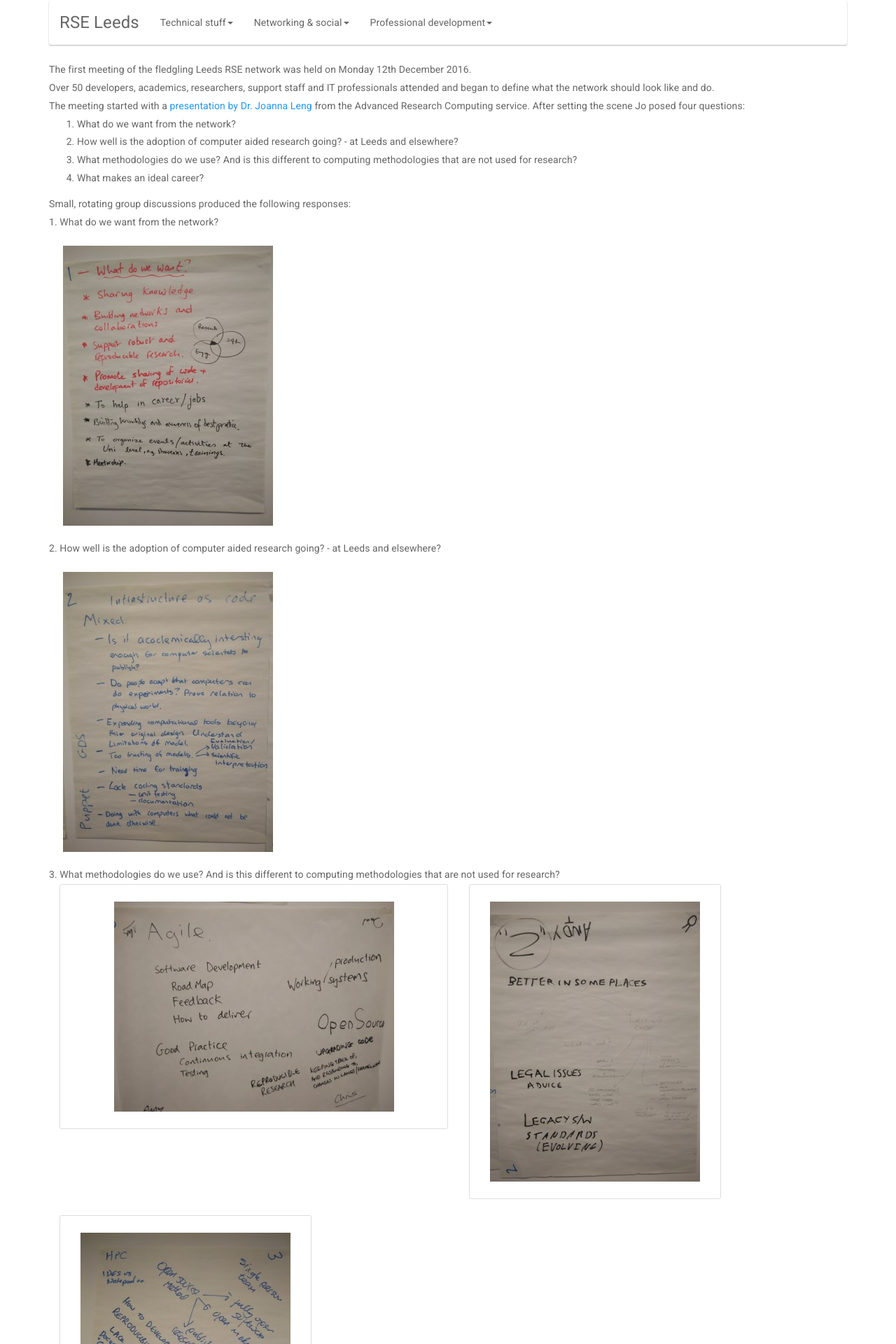
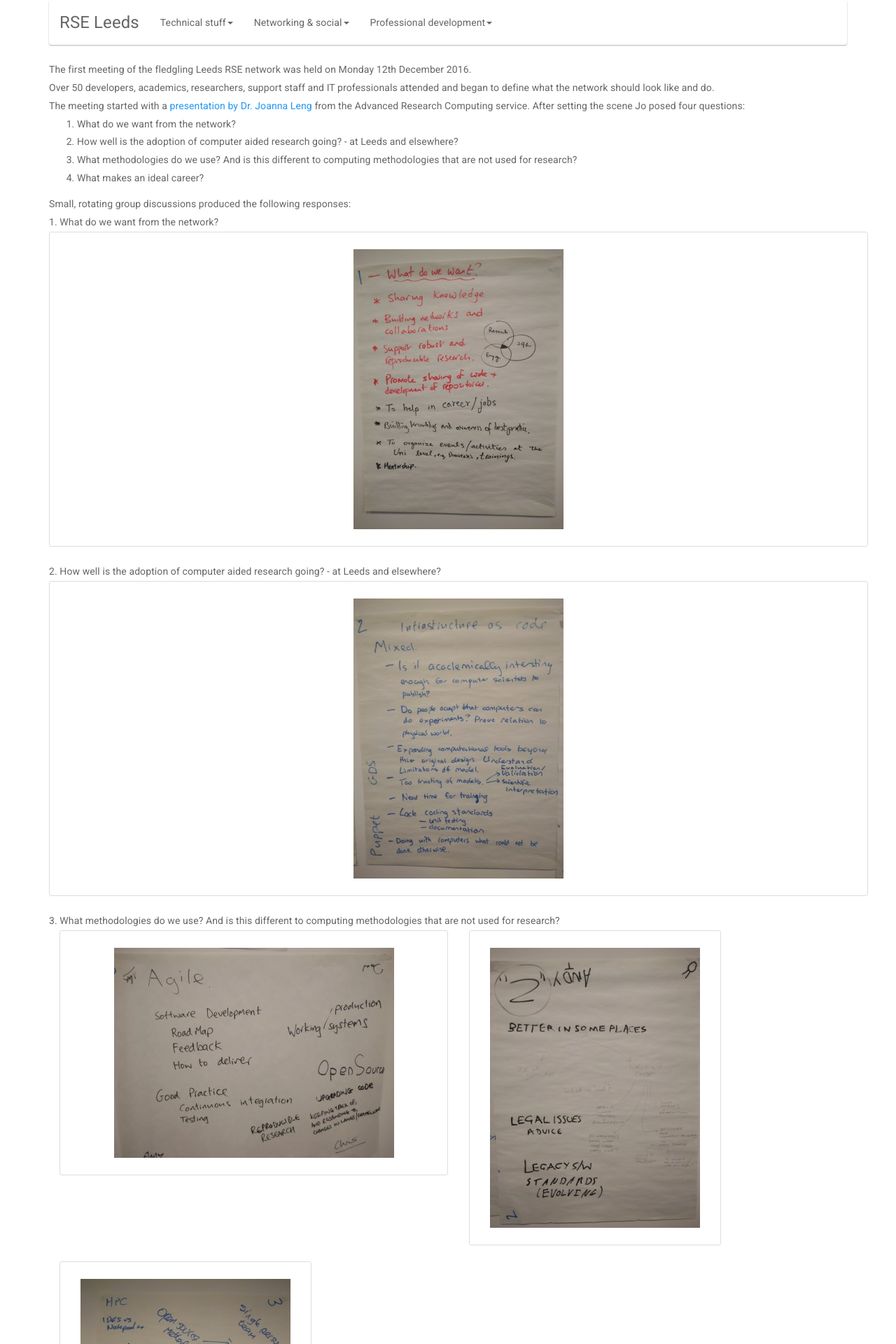
Before and after one commit to rseleeds/rseleeds.github.io, a Jekyll site: the page built from _posts/2017-01-06-initial-meeting.md, in a window 1280 px wide. Shown: the top 1920 px of the page at 70% size. Built offline with Jekyll 4.4.1, drawn with Linux system fonts in a browser that asks for light colours; nearby versions of some CDN libraries; comment, search, counter and statistics services are not loaded.

Commit message:
Added thumbnail class divs

```diff
--- a/_posts/2017-01-06-initial-meeting.md
+++ b/_posts/2017-01-06-initial-meeting.md
@@ -28,14 +28,18 @@ excerpt: A quick rundown of what happened at the launch meeting.
     1. What do we want from the network?
   </div>
   <div class="row">
-    <a href="https://github.com/rseleeds/rseleeds.github.io/blob/master/assets/img/2017-01-06-initial-meeting/1.jpg" target="_blank"><img src="/assets/img/2017-01-06-initial-meeting/1_tn.jpg" /></a>
+    <div class="thumbnail">
+      <a href="https://github.com/rseleeds/rseleeds.github.io/blob/master/assets/img/2017-01-06-initial-meeting/1.jpg" target="_blank"><img src="/assets/img/2017-01-06-initial-meeting/1_tn.jpg" /></a>
+    </div>
   </div>
 
   <div class="row">
     2. How well is the adoption of computer aided research going? - at Leeds and elsewhere?
   </div>
   <div class="row">
-    <a href="https://github.com/rseleeds/rseleeds.github.io/blob/master/assets/img/2017-01-06-initial-meeting/2.jpg" target="_blank"><img src="/assets/img/2017-01-06-initial-meeting/2_tn.jpg" /></a>
+    <div class="thumbnail">
+      <a href="https://github.com/rseleeds/rseleeds.github.io/blob/master/assets/img/2017-01-06-initial-meeting/2.jpg" target="_blank"><img src="/assets/img/2017-01-06-initial-meeting/2_tn.jpg" /></a>
+    </div>
   </div>
 
   <div class="row">
@@ -62,7 +66,9 @@ excerpt: A quick rundown of what happened at the launch meeting.
   4. What makes an ideal career?
   </div>
   <div class="row">
-  <a href="https://github.com/rseleeds/rseleeds.github.io/blob/master/assets/img/2017-01-06-initial-meeting/4.jpg" target="_blank"><img src="/assets/img/2017-01-06-initial-meeting/4_tn.jpg" /></a>
+    <div class="thumbnail">
+    <a href="https://github.com/rseleeds/rseleeds.github.io/blob/master/assets/img/2017-01-06-initial-meeting/4.jpg" target="_blank"><img src="/assets/img/2017-01-06-initial-meeting/4_tn.jpg" /></a>
+    </div>
   </div>
 
   <div class="row">
```
